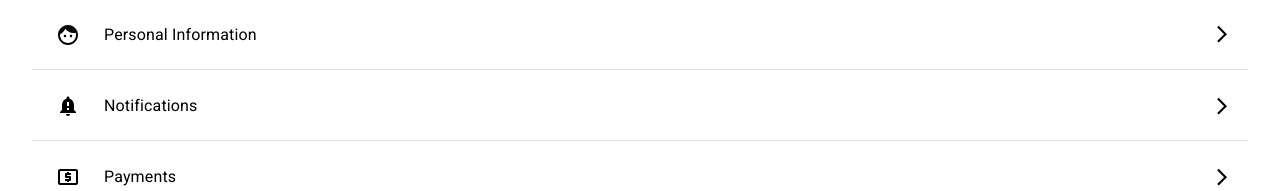
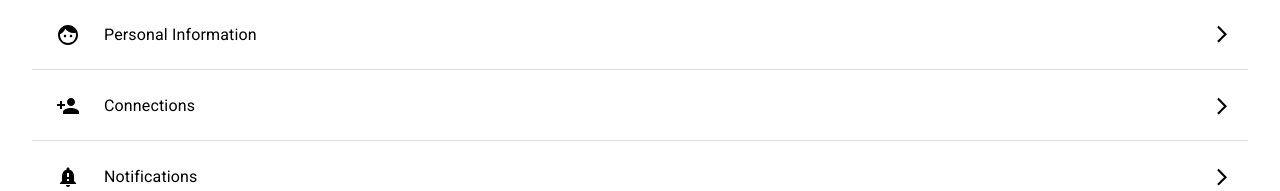
Before and after one commit to John-MBDP/phoenix, a Next.js app: page /profile in a window 1280 px wide. Shown: the part 363-554 px from the top of the page. Built offline with nearby package versions, Linux system fonts and the light colour scheme.

Commit message:
Add menu item for connections on personal profile

```diff
--- a/pages/profile.jsx
+++ b/pages/profile.jsx
@@ -10,6 +10,7 @@ import UserStatCard from "../components/UserStatsCard";
 import { Typography, Box } from "@material-ui/core";
 import { useEffect } from "react";
 import ViewLikesCounter from "../components/ViewLikesCounter";
+import PersonAddIcon from '@mui/icons-material/PersonAdd';
 
 const Profile = ({ setHeader, setNavbar }) => {
   useEffect(() => {
@@ -38,6 +39,9 @@ const Profile = ({ setHeader, setNavbar }) => {
         <MenuItem heading="Personal Information" path="/personal-info">
           <FaceIcon sx={{ color: "black" }} />
         </MenuItem>
+        <MenuItem heading="Connections" path="/connections">
+          <PersonAddIcon sx={{ color: "black" }} />
+        </MenuItem>
         <MenuItem heading="Notifications" path="/notifications">
           <NotificationImportantIcon sx={{ color: "black" }} />
         </MenuItem>
```
